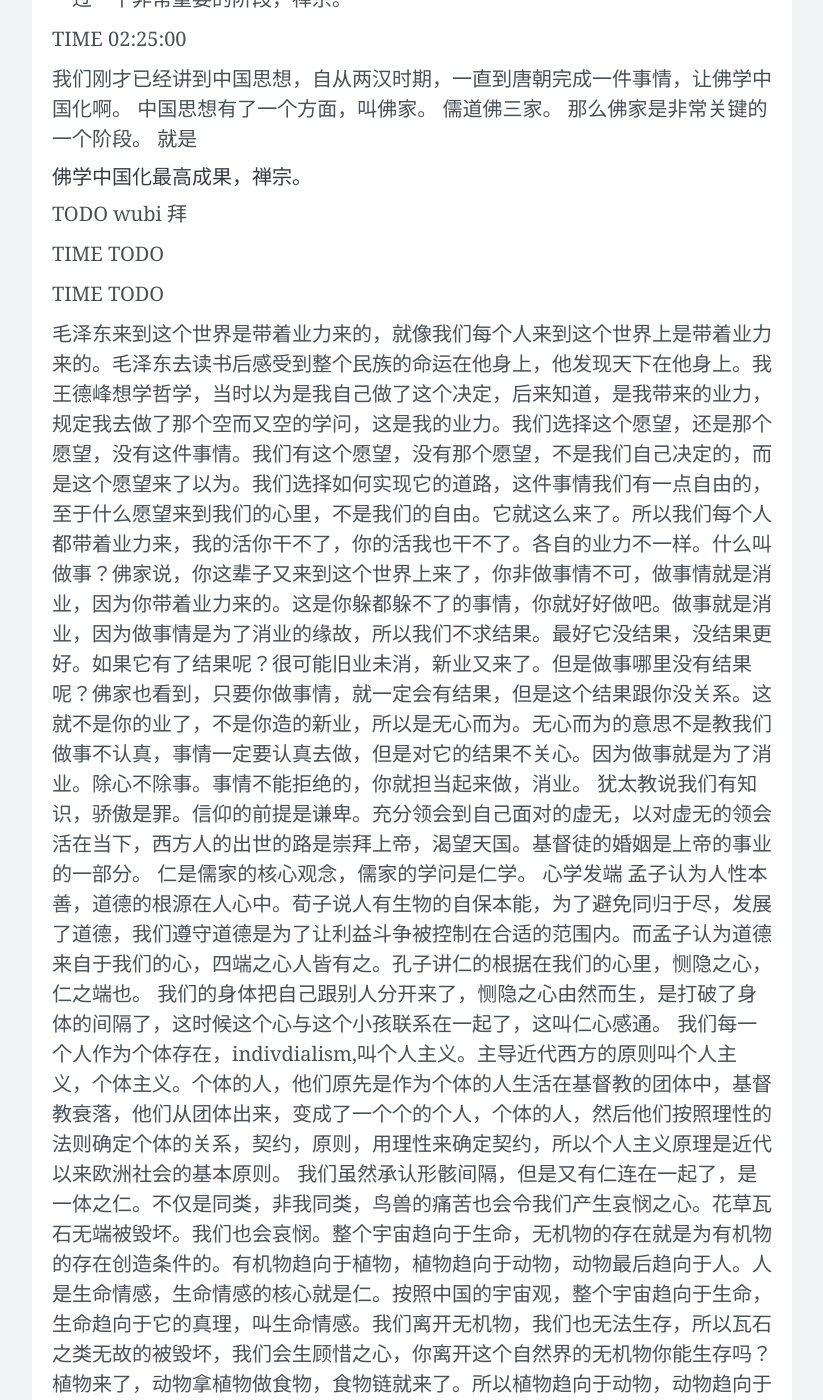
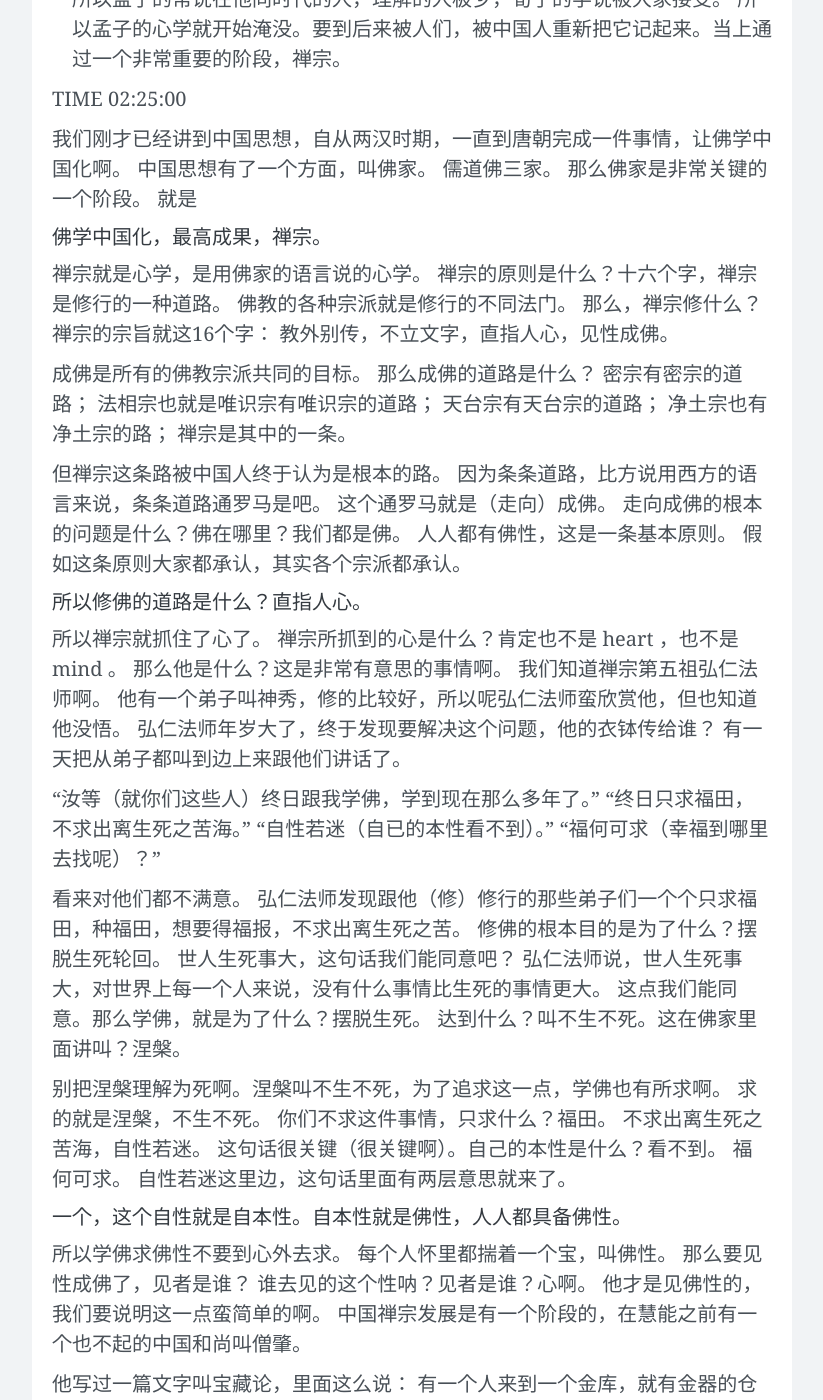
Before and after one commit to wangtiga/wangtiga.github.io, a Jekyll site: the page built from _previews/yangming_school_of_mind.md, in a window 1280 px wide and 1400 px high, scrolled down 30361 px. Shown: the whole window, without its empty margins (228-1051 px from the left). Built offline with Jekyll 4.4.1, drawn with Linux system fonts in a browser that asks for light colours; nearby versions of some CDN libraries; comment, search, counter and statistics services are not loaded; some of the changed text lies outside the part shown.

Commit message:
updated from mac

```diff
--- a/_previews/yangming_school_of_mind.md
+++ b/_previews/yangming_school_of_mind.md
@@ -1458,15 +1458,79 @@ TIME 02:25:00
 那么佛家是非常关键的一个阶段。
 就是
 
-#### 佛学中国化最高成果，禅宗。
-
-
-
-
+#### 佛学中国化，最高成果，禅宗。
+
+禅宗就是心学，是用佛家的语言说的心学。
+禅宗的原则是什么？十六个字，禅宗是修行的一种道路。
+佛教的各种宗派就是修行的不同法门。
+那么，禅宗修什么？
+禅宗的宗旨就这16个字：
+教外别传，不立文字，直指人心，见性成佛。
+
+成佛是所有的佛教宗派共同的目标。
+那么成佛的道路是什么？
+密宗有密宗的道路；
+法相宗也就是唯识宗有唯识宗的道路；
+天台宗有天台宗的道路；
+净土宗也有净土宗的路；
+禅宗是其中的一条。
+
+但禅宗这条路被中国人终于认为是根本的路。
+因为条条道路，比方说用西方的语言来说，条条道路通罗马是吧。
+这个通罗马就是（走向）成佛。
+走向成佛的根本的问题是什么？佛在哪里？我们都是佛。
+人人都有佛性，这是一条基本原则。
+假如这条原则大家都承认，其实各个宗派都承认。
+
+#### 所以修佛的道路是什么？直指人心。
+
+所以禅宗就抓住了心了。
+禅宗所抓到的心是什么？肯定也不是 heart ，也不是 mind 。
+那么他是什么？这是非常有意思的事情啊。
+我们知道禅宗第五祖弘仁法师啊。
+他有一个弟子叫神秀，修的比较好，所以呢弘仁法师蛮欣赏他，但也知道他没悟。
+弘仁法师年岁大了，终于发现要解决这个问题，他的衣钵传给谁？
+有一天把从弟子都叫到边上来跟他们讲话了。
+
+ "汝等（就你们这些人）终日跟我学佛，学到现在那么多年了。"
+ "终日只求福田，不求出离生死之苦海。"
+ "自性若迷（自已的本性看不到）。"
+ "福何可求（幸福到哪里去找呢）？"
+
+看来对他们都不满意。
+弘仁法师发现跟他（修）修行的那些弟子们一个个只求福田，种福田，想要得福报，不求出离生死之苦。
+修佛的根本目的是为了什么？摆脱生死轮回。
+世人生死事大，这句话我们能同意吧？
+弘仁法师说，世人生死事大，对世界上每一个人来说，没有什么事情比生死的事情更大。
+这点我们能同意。那么学佛，就是为了什么？摆脱生死。
+达到什么？叫不生不死。这在佛家里面讲叫？涅槃。
+
+别把涅槃理解为死啊。涅槃叫不生不死，为了追求这一点，学佛也有所求啊。
+求的就是涅槃，不生不死。
+你们不求这件事情，只求什么？福田。
+不求出离生死之苦海，自性若迷。 这句话很关键（很关键啊）。自己的本性是什么？看不到。
+福何可求。
+自性若迷这里边，这句话里面有两层意思就来了。
+
+##### 一个，这个自性就是自本性。自本性就是佛性，人人都具备佛性。
+
+所以学佛求佛性不要到心外去求。
+每个人怀里都揣着一个宝，叫佛性。
+那么要见性成佛了，见者是谁？
+谁去见的这个性呐？见者是谁？心啊。
+他才是见佛性的，我们要说明这一点蛮简单的啊。
+中国禅宗发展是有一个阶段的，在慧能之前有一个也不起的中国和尚叫僧肇。
+
+他写过一篇文字叫宝藏论，里面这么说：
+有一个人来到一个金库，就有金器的仓库，里面有种种的金器
 
 
 
 TODO wubi 拜
+
+TODO wubi 汝南
+
+TODO wubi 忍 vynu
 
 TIME TODO
 
```
